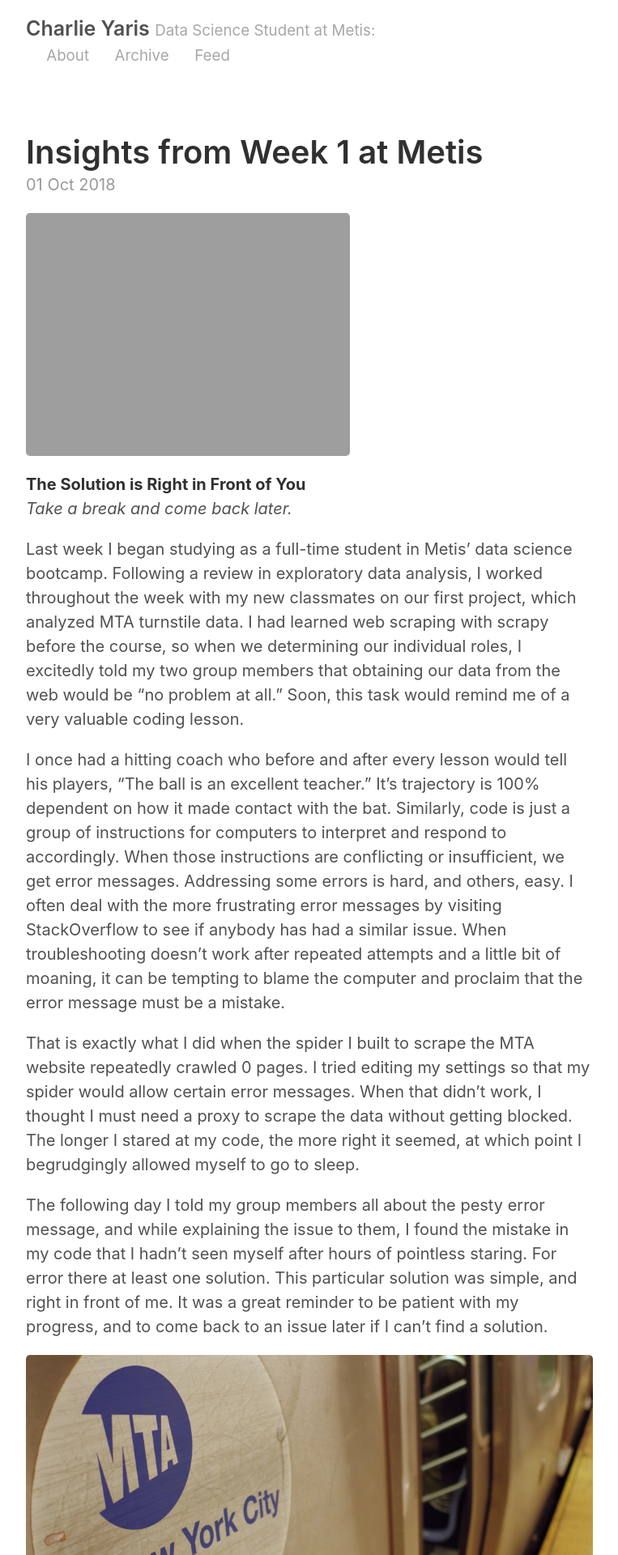
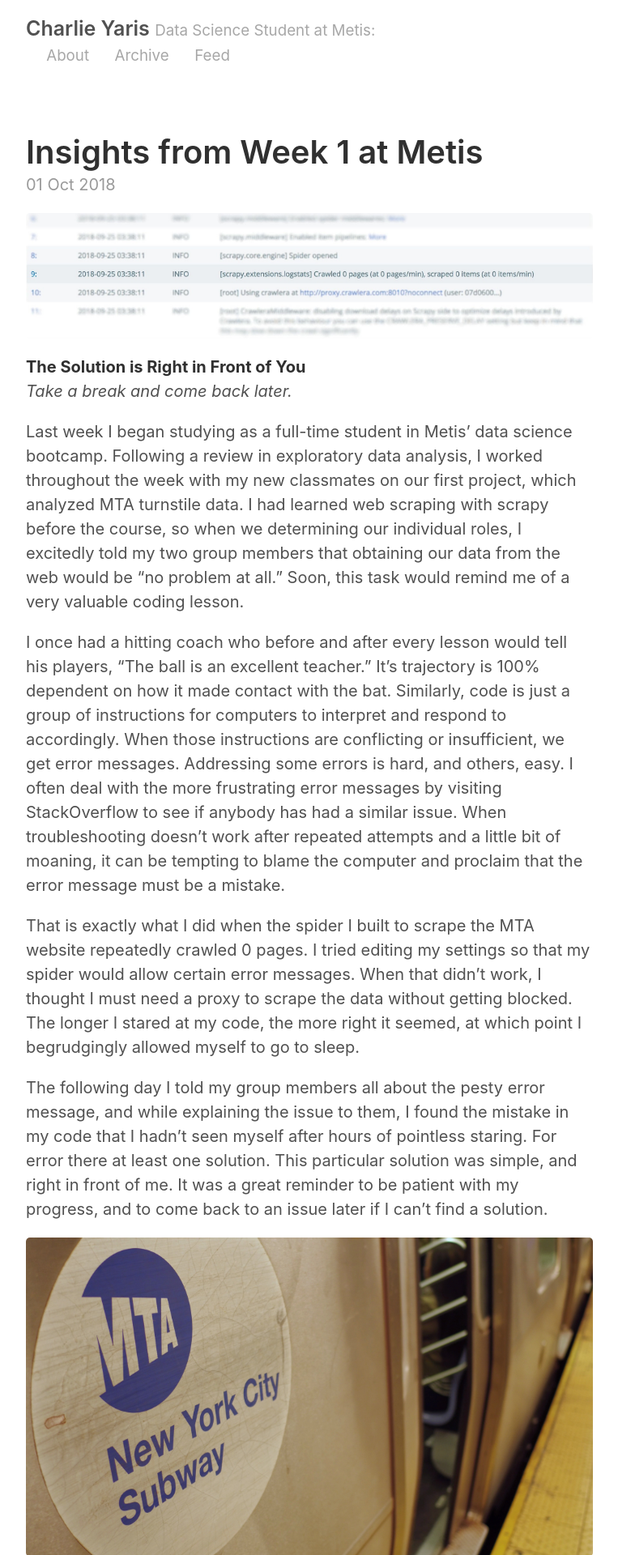
Before and after one commit to cyaris/cyaris.github.io-original, a Jekyll site: the page built from _posts/2018-10-01-post1.md, in a window 1280 px wide. Shown: the top 1920 px of the page at 81% size, without its empty margins (258-1021 px from the left). Built offline with Jekyll 4.4.1, drawn with Linux system fonts in a browser that asks for light colours.

Commit message:
Added more photos.

```diff
--- a/_posts/2018-10-01-post1.md
+++ b/_posts/2018-10-01-post1.md
@@ -3,7 +3,7 @@
 title: Insights from Week 1 at Metis
 ---
 
-![MTA Banner Image]({{ site.url }}/images/ScreenShot1.jpeg)
+![0 Pages Crawled]({{ site.url }}/images/ScreenShot1.jpg)
 
 **The Solution is Right in Front of You**
 <br>
@@ -17,12 +17,13 @@
 
 The following day I told my group members all about the pesty error message, and while explaining the issue to them, I found the mistake in my code that I hadn't seen myself after hours of pointless staring. For error there at least one solution. This particular solution was simple, and right in front of me. It was a great reminder to be patient with my progress, and to come back to an issue later if I can't find a solution.
 
-![MTA Banner Image]({{ site.url }}/images/mta-nyc-subway-leaving-union-footage-084870210_prevstill.jpeg)
+![MTA Banner Image]({{ site.url }}/images/mta-nyc-subway-leaving-union.jpeg)
 [Repository for MTA turnstile traffic project](https://github.com/cyaris/Benson-Project)
 
 **MTA Turnstile Insights**
 
 The objective of our analysis was to provide a recommendation for where a women in tech organization should place their volunteers in promoting their upcoming summer gala. With the gala set for a date in the beginning of the summer, we decided to narrow our analysis to May, June and July of the last two years. We created several dataframes for our analysis, grouping the data entries at both the turnstile and the station level, as well as by time, date and month.
 
-![MTA Banner Image]({{ site.url }}/images/PassengerRatebyDayTopThreePriorityStations.png)
-![MTA Banner Image]({{ site.url }}/images/PassengerRatebyHourTopThreePriorityStations.png)
+![MTA Turnstile Graph 1]({{ site.url }}/images/PassengerRatePriorityVsOther.png)
+![MTA Turnstile Graph 2]({{ site.url }}/images/PassengerRatebyDayTopThreePriorityStations.png)
+![MTA Turnstile Graph 3]({{ site.url }}/images/PassengerRatebyHourTopThreePriorityStations.png)
```
Also changed, not shown: images/PassengerRatePriorityVsOther.png (added), images/mta-nyc-subway-leaving-union.jpeg (renamed from images/mta-nyc-subway-leaving-union-footage-084870210_prevstill.jpeg).
